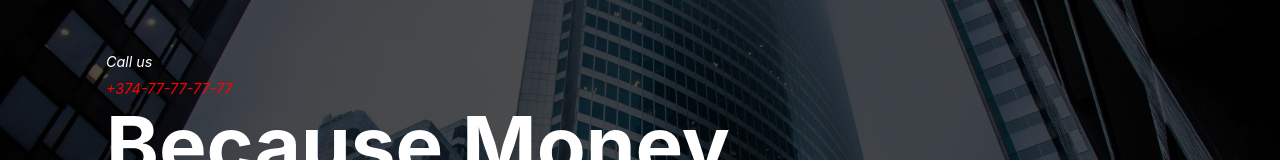
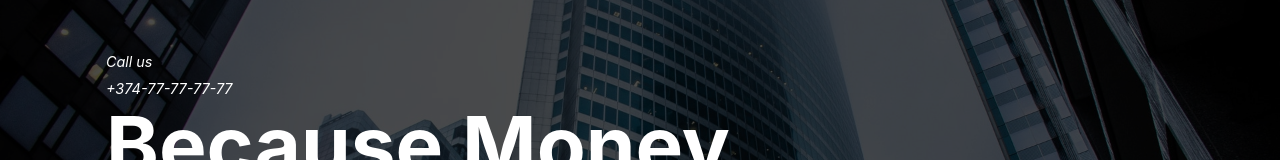
Before and after one commit to Sam-tech94/financial-website, a React (Create React App) app: page / in a window 1280 px wide. Shown: the part 211-371 px from the top of the page. Built offline with nearby package versions, Linux system fonts and the light colour scheme.

Commit message:
Update Home.css

```diff
--- a/src/components/hero/Home.css
+++ b/src/components/hero/Home.css
@@ -32,12 +32,9 @@
     font-size: .9rem;
 }
 
-/* .content a p {
-    font-size: 1.9rem;
-} */
 
-.tel p {
-    color: red;
+.tel {
+    color: #fff;
     font-size: 1.9rem;
     margin-top: 10px;
 }
```
